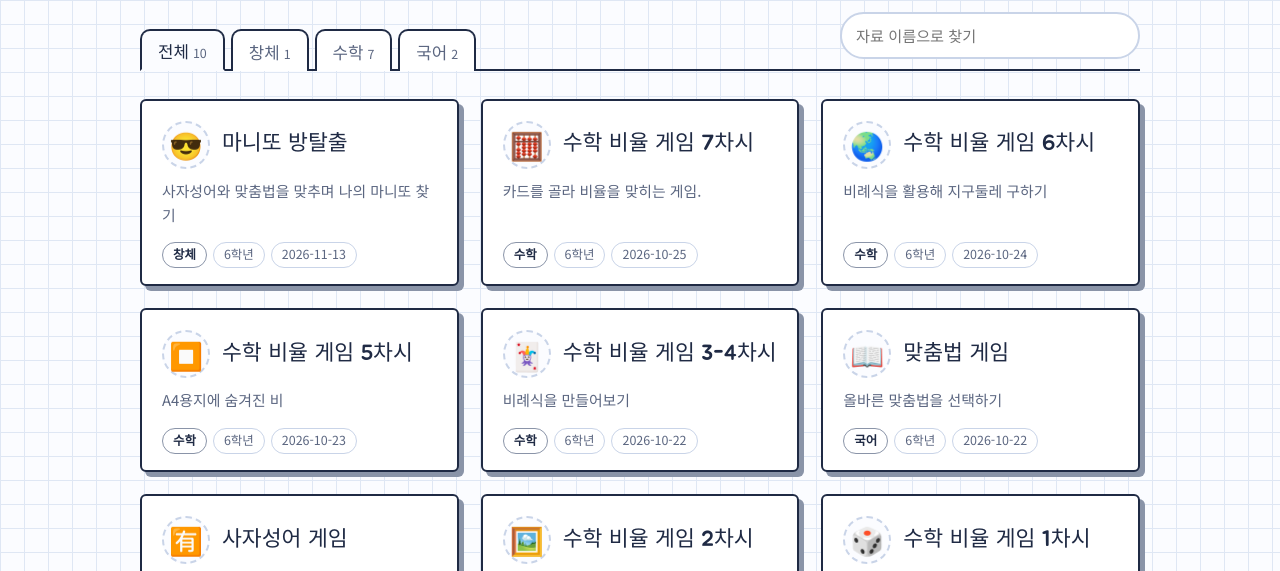
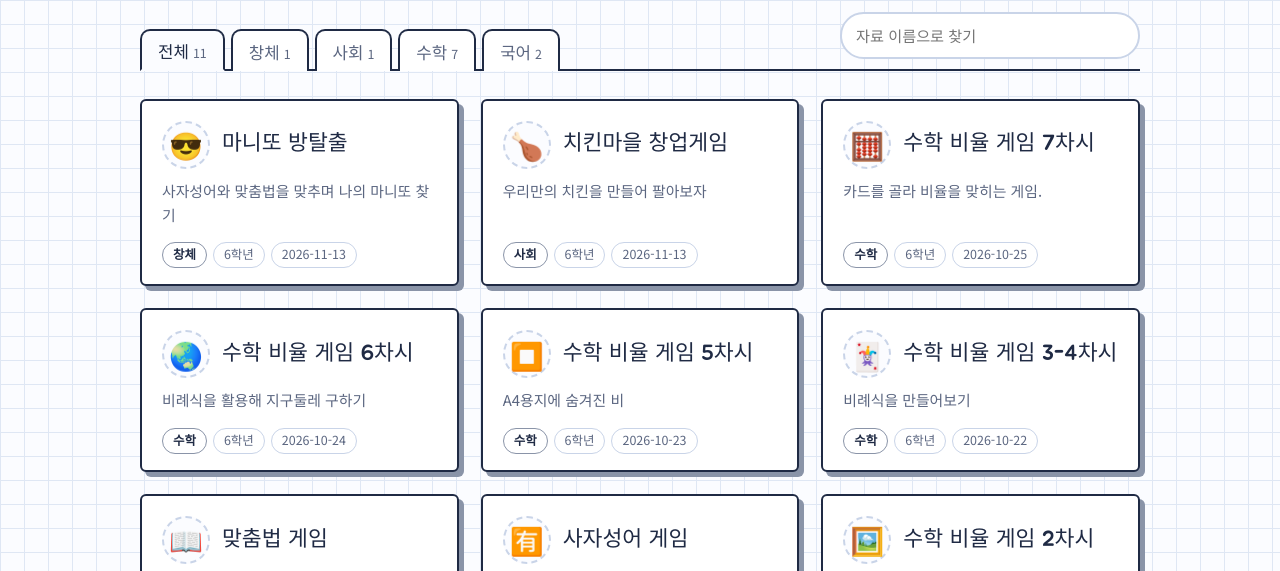
Before and after one commit to hailoo1-netizen/yujinarchive, a plain HTML site: page index.html in a window 1280 px wide. Shown: the part 216-787 px from the top of the page. Drawn offline with Linux system fonts and the light colour scheme.

Commit message:
Update index.html

```diff
--- a/index.html
+++ b/index.html
@@ -119,6 +119,15 @@ const RESOURCES = [
     category: "창체",
     link: "games/maniddo/",
     icon: "😎",
+    grade: "6학년",
+    date: "2026-11-13"
+  },
+  {
+    title: "치킨마을 창업게임",
+    desc: "우리만의 치킨을 만들어 팔아보자",
+    category: "사회",
+    link: "games/chicken/",
+    icon: "🍗",
     grade: "6학년",
     date: "2026-11-13"
   },
```
